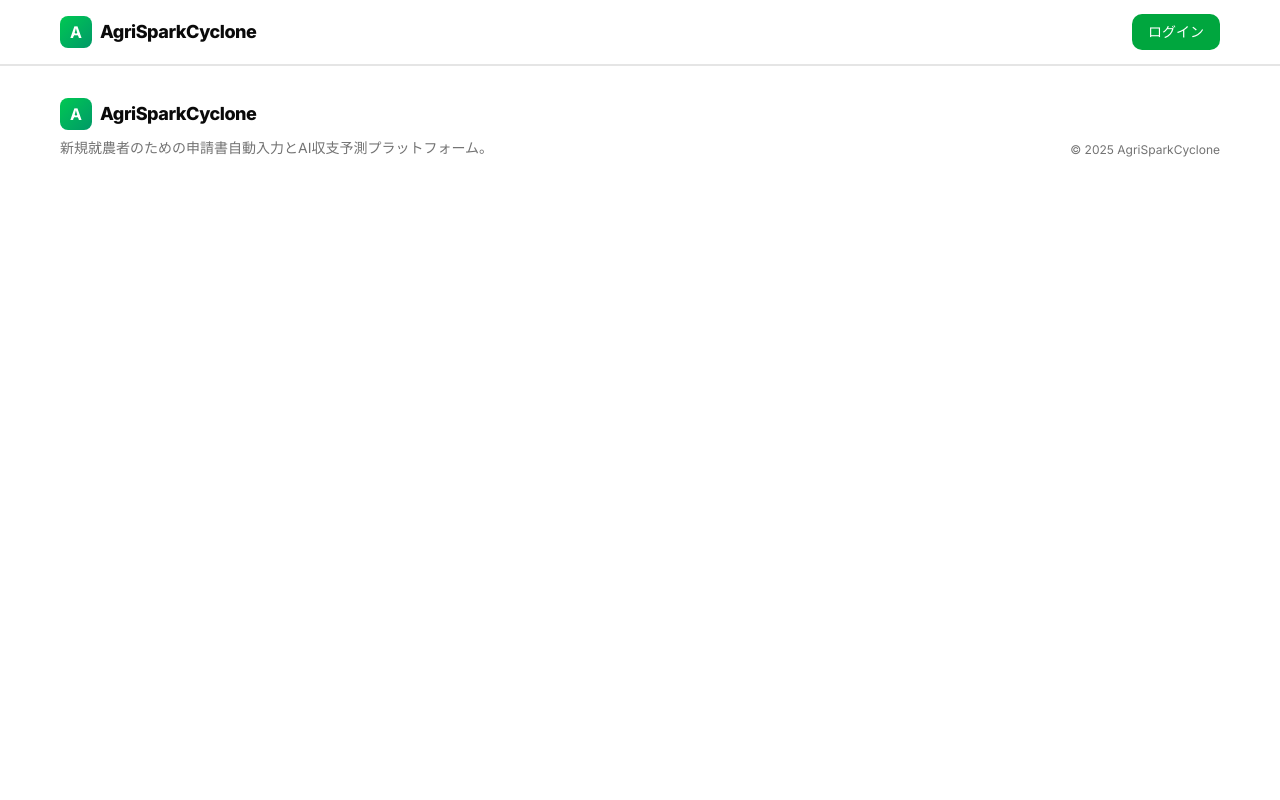
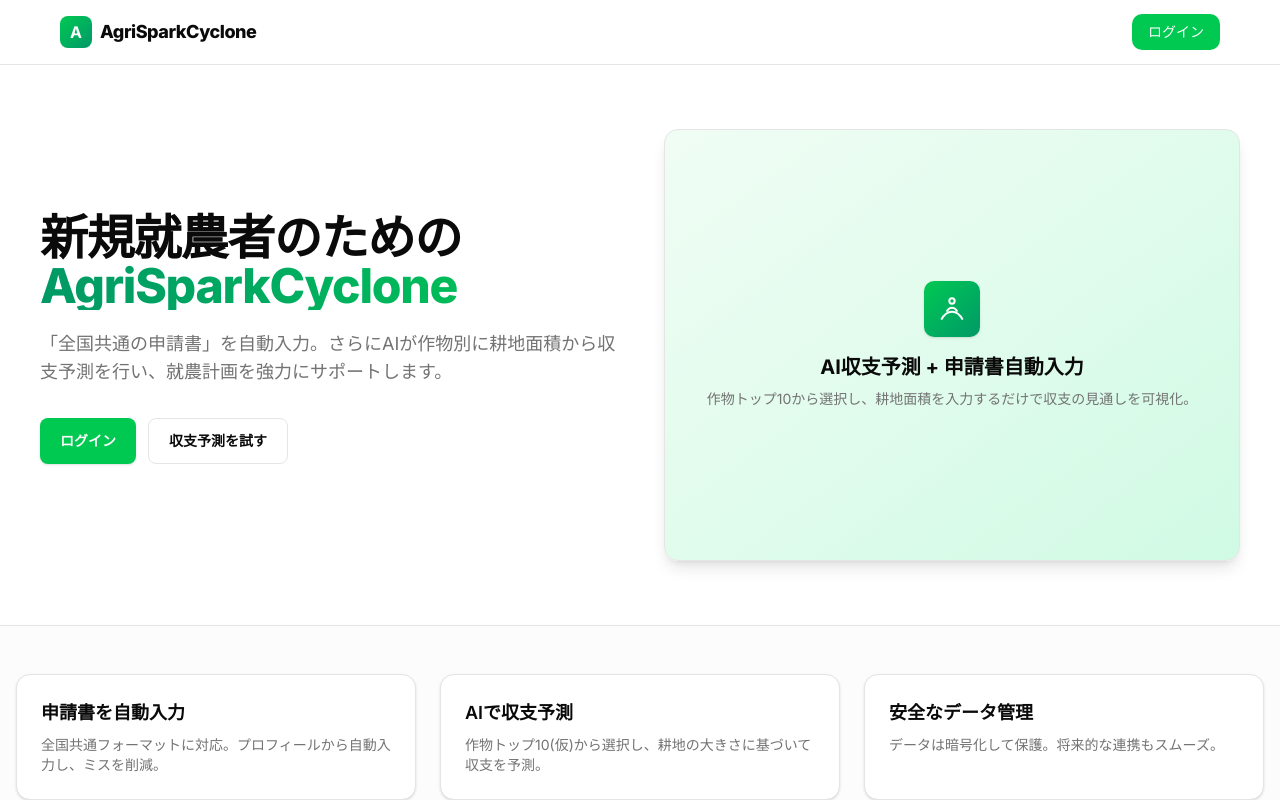
Before and after one commit to otakota/AgrI-Spark-Cyclone, a Next.js app: page / in a window 1280 px wide. Shown: the top 800 px of the page. Built offline with nearby package versions, Linux system fonts and the light colour scheme; no server answers.

Commit message:
topページを作成

```diff
--- a/app/_components/header.tsx
+++ b/app/_components/header.tsx
@@ -30,7 +30,7 @@ const Header = ({ session }: { session: Session | null }) => {
               <div>
                 <Button
                   onClick={() => signOut()}
-                  className="rounded-lg bg-green-600 px-4 py-[7px] text-white hover:bg-green-400"
+                  className="rounded-lg bg-green-500 px-4 py-[7px] text-white hover:bg-green-700"
                 >
                   ログアウト
                 </Button>
@@ -39,7 +39,7 @@ const Header = ({ session }: { session: Session | null }) => {
           ) : (
             <div>
               <Link href="/login">
-                <Button className="rounded-lg bg-green-600 px-4 py-[7px] text-white hover:bg-green-400">
+                <Button className="rounded-lg bg-green-500 px-4 py-[7px] text-white hover:bg-green-700">
                   ログイン
                 </Button>
               </Link>
--- a/app/page.tsx
+++ b/app/page.tsx
@@ -1,7 +1,79 @@
-import Image from "next/image";
+"use client";
 
-export default function Home() {
+import { DemoResponse } from "../shared/api";
+import { useEffect, useState } from "react";
+
+export default function Index() {
+  const [exampleFromServer, setExampleFromServer] = useState("");
+  useEffect(() => {
+    fetchDemo();
+  }, []);
+
+  const fetchDemo = async () => {
+    try {
+      const response = await fetch("/api/demo");
+      const data = (await response.json()) as DemoResponse;
+      setExampleFromServer(data.message);
+    } catch (error) {
+      // non-blocking
+    }
+  };
+
   return (
-    <div></div>
+    <>
+      <section className="relative overflow-hidden">
+        <div className="pointer-events-none absolute inset-0 -z-10 bg-[radial-gradient(60%_60%_at_50%_0%,hsl(var(--accent))_0%,transparent_60%)]" />
+        <div className="container mx-auto grid min-h-[70vh] place-items-center px-4 py-16 md:grid-cols-2">
+          <div className="max-w-xl">
+            <h1 className="text-4xl font-extrabold tracking-tight sm:text-5xl">
+              新規就農者のための
+              <span className="block bg-gradient-to-r from-emerald-600 to-green-500 bg-clip-text text-transparent">AgriSparkCyclone</span>
+            </h1>
+            <p className="mt-5 text-lg text-muted-foreground">
+              「全国共通の申請書」を自動入力。さらにAIが作物別に耕地面積から収支予測を行い、就農計画を強力にサポートします。
+            </p>
+            <div className="mt-8 flex flex-wrap gap-3">
+              <a href="/login" className="inline-flex items-center justify-center rounded-md bg-green-500 px-5 py-3 text-sm font-semibold text-primary-foreground shadow hover:bg-green-700">
+                ログイン
+              </a>
+              <a href="/finance/predict" className="inline-flex items-center justify-center rounded-md border px-5 py-3 text-sm font-semibold hover:bg-accent">
+                収支予測を試す
+              </a>
+            </div>
+            <p className="mt-3 text-xs text-muted-foreground">{exampleFromServer}</p>
+          </div>
+          <div className="relative w-full max-w-xl">
+            <div className="aspect-[4/3] overflow-hidden rounded-xl border bg-gradient-to-br from-green-50 to-emerald-100 p-6 shadow-lg dark:from-gray-800 dark:to-gray-900">
+              <div className="grid h-full w-full place-items-center text-center">
+                <div>
+                  <div className="mx-auto mb-4 h-14 w-14 rounded-lg bg-gradient-to-br from-green-500 to-emerald-600 p-3 text-white shadow">
+                    <svg viewBox="0 0 24 24" fill="none" className="h-full w-full"><path d="M4 20c4-8 12-8 16 0" stroke="currentColor" strokeWidth="1.5" /><path d="M8 14c2-4 6-4 8 0" stroke="currentColor" strokeWidth="1.5" /><circle cx="12" cy="6" r="2" stroke="currentColor" strokeWidth="1.5" /></svg>
+                  </div>
+                  <h3 className="text-xl font-bold">AI収支予測 + 申請書自動入力</h3>
+                  <p className="mt-2 text-sm text-muted-foreground">作物トップ10から選択し、耕地面積を入力するだけで収支の見通しを可視化。</p>
+                </div>
+              </div>
+            </div>
+          </div>
+        </div>
+      </section>
+
+      <section className="border-t bg-muted/30">
+        <div className="container mx-auto grid gap-6 px-4 py-12 sm:grid-cols-2 lg:grid-cols-3">
+          <Feature title="申請書を自動入力" desc="全国共通フォーマットに対応。プロフィールから自動入力し、ミスを削減。" />
+          <Feature title="AIで収支予測" desc="作物トップ10(仮)から選択し、耕地の大きさに基づいて収支を予測。" />
+          <Feature title="安全なデータ管理" desc="データは暗号化して保護。将来的な連携もスムーズ。" />
+        </div>
+      </section>
+    </>
   );
 }
+
+function Feature({ title, desc }: { title: string; desc: string }) {
+  return (
+    <div className="rounded-xl border bg-card p-6 shadow-sm">
+      <h3 className="text-lg font-semibold">{title}</h3>
+      <p className="mt-2 text-sm text-muted-foreground">{desc}</p>
+    </div>
+  );
+}
--- /dev/null
+++ b/shared/api.ts
@@ -0,0 +1,3 @@
+export interface DemoResponse {
+  message: string;
+}
```
